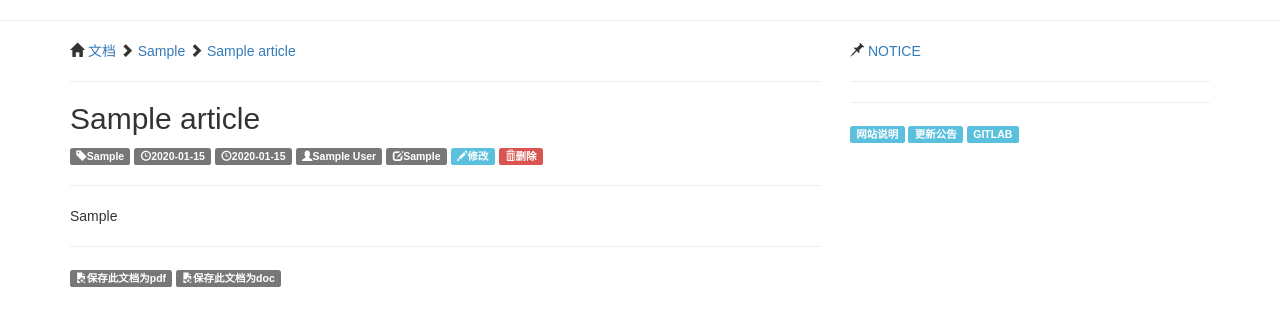
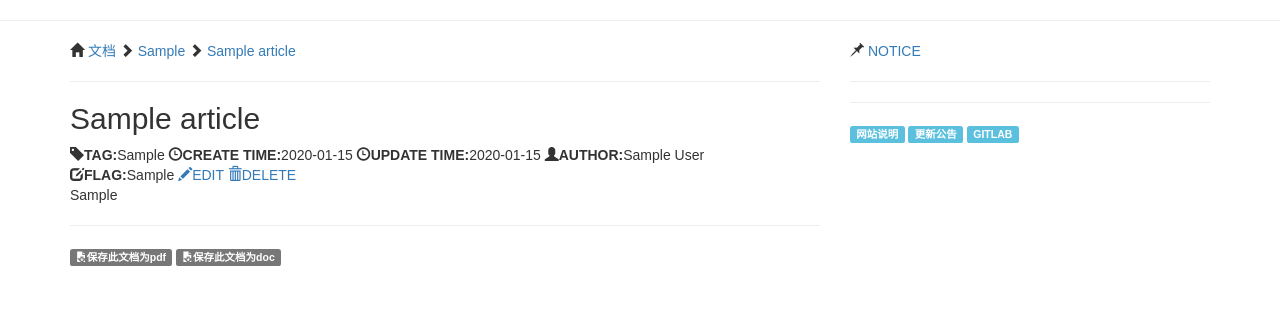
Before and after one commit to fkworld/wenhua_cuc, a Flask app: page /article/website_info in a window 1280 px wide. Shown: the part 104-430 px from the top of the page. Run offline with Flask 2, Linux system fonts and the light colour scheme; a user stored in the database is signed in; tables that the repository leaves empty hold one stand-in row (values such as "Sample post"); some libraries are stand-ins or nearby versions.

Commit message:
初步实现数据库全文搜索功能，还有部分BUG

```diff
--- a/modelsArticle.py
+++ b/modelsArticle.py
@@ -149,7 +149,9 @@ class Article(object):
 
     def search_by_key_word(self, key_word):
         # 根据关键字进行全文搜索，以后再做的功能
-        pass
+        column_list = ['txt_html'] # 目前仅支持在此列内进行全文搜索
+        sql_result = self.sql.search_full_text(self.table_name, column_list, key_word )
+        return self.result_to_object_list(sql_result)
 
     def search_all(self):
         # 搜索全部文章，返回一个object_list
--- a/sql.py
+++ b/sql.py
@@ -162,3 +162,24 @@ class SQL(object):
             return self.cursor.fetchall()
         except:
             print('SEARCH LINE TARGETLY FAILED.')
+
+    def search_full_text(self, table_name, column_list, key_word):
+        # 根据关键字和目标列进行全文搜索
+        # SELECT * FROM table_name WHERE column_list MATCH 'software'
+        cmd_part = ['SELECT']
+        cmd_part.append('*')
+        cmd_part.append('FROM')
+        cmd_part.append(str(table_name))
+        cmd_part.append('WHERE')
+        cmd_part.append(str(column_list.pop(0)))
+        cmd_part.append('LIKE')
+        cmd_part.append('\'%' + str(key_word) + '%\'')
+        step = ' '
+        cmd_search_full_text = step.join(cmd_part)
+        print(cmd_search_full_text)
+        try:
+            self.cursor.execute(cmd_search_full_text)
+            print('SEARCH FULL TEXT SUCESS.')
+            return self.cursor.fetchall()
+        except:
+            print('SEARCH FULL TEXT FAILED.')
--- a/templates/article.html
+++ b/templates/article.html
@@ -13,18 +13,21 @@
 <div id="article_title">
     <h2>{{ article.title }}</h2>
 </div>
-<div id="article_info">
-    <a class="label label-default"><span class="glyphicon glyphicon-tag"></span>{{ article.get_tag_name() }}</a>
-    <a class="label label-default"><span class="glyphicon glyphicon-time"></span>{{ article.get_create_time() }}</a>
-    <a class="label label-default"><span class="glyphicon glyphicon-time"></span>{{ article.get_update_time() }}</a>
-    <a class="label label-default"><span class="glyphicon glyphicon-user"></span>{{ article.author }}</a>
-    {% if current_user.is_authenticated %}
-    <a class="label label-default disabled"><span class="glyphicon glyphicon-edit"></span>{{ article.get_flag_name() }}</a>
-    <a href="{{url_for('views_blueprint.edit_article',article_id=article.id)}}" class="label label-info"><span class="glyphicon glyphicon-pencil"></span>修改</a>
-    <a href="{{url_for('views_blueprint.delete_article',article_id=article.id)}}" class="label label-danger"><span class="glyphicon glyphicon-trash"></span>删除</a>
-    {% endif %}
+<div id="article_info" class="col-sm-12">
+    <div class="row">
+        <span class="glyphicon glyphicon-tag"></span><b>TAG:</b>{{ article.get_tag_name() }}
+        <span class="glyphicon glyphicon-time"></span><b>CREATE TIME:</b>{{ article.get_create_time() }}
+        <span class="glyphicon glyphicon-time"></span><b>UPDATE TIME:</b>{{ article.get_update_time() }}
+        <span class="glyphicon glyphicon-user"></span><b>AUTHOR:</b>{{ article.author }}
+    </div>
+    <div class="row">
+        {% if current_user.is_authenticated %}
+        <span class="glyphicon glyphicon-edit"></span><b>FLAG:</b>{{ article.get_flag_name() }}
+        <a href="{{ url_for('views_blueprint.edit_article',article_id=article.id) }}"><span class="glyphicon glyphicon-pencil"></span>EDIT</a>
+        <a href="{{ url_for('views_blueprint.delete_article',article_id=article.id) }}"><span class="glyphicon glyphicon-trash"></span>DELETE</a>
+        {% endif %}
+    </div>
 </div>
-<hr>
 <div id="article_context">
     {{ article.txt_html | safe }}
 </div>
--- a/templates/article_list.html
+++ b/templates/article_list.html
@@ -2,7 +2,7 @@
 
 {% block page_left_head %}
 <span class="glyphicon glyphicon-home"></span>
-<a href="/">文档</a>
+<a href="/">DOC</a>
 <span class="glyphicon glyphicon-chevron-right"></span>
 <a href="" class="disable">{{ page_title }}</a>
 {% endblock %}
--- a/templates/base.html
+++ b/templates/base.html
@@ -22,12 +22,18 @@
             {% else %}
             <a class="btn btn-danger" href="/login"></a>
             {% endif %}
-            <div class="input-group">
-                <input type="text" class="form-control" placeholder="Search">
-                <span class="input-group-btn">
-                <button class="btn btn-default" type="button"><span class="glyphicon glyphicon-search"></span></button>
-                </span>
-            </div>
+            <form id='search' method="POST">
+                <div class="input-group">
+                    <input id="key_word" type="text" class="form-control" placeholder="Search">
+                    <script>
+                        // 通过script获取写入的参数 by飞哥
+                        var key_word=document.getElementById('key_word').nodeValue
+                    </script>
+                    <span class="input-group-btn">
+                        <a class="btn btn-default" type="submit" href="{{ url_for('views_blueprint.search', key_word=key_word) }}"><span class="glyphicon glyphicon-search"></span></a>
+                    </span>
+                </div>
+            </form>
         </div>
     </form>
 </nav>
@@ -65,7 +71,7 @@
             {% block page_right_footer %}
             <a class="label label-info" href="/article/website_info">网站说明</a>
             <a class="label label-info" href="/article/update_info">更新公告</a>
-            <a class="label label-info" href="http://git.cucplus.com/fengyong/wenhua-cuc">GITLAB</a>
+            <a class="label label-info" href="http://git.cucplus.com/fengyong/wenhua_cuc">GITLAB</a>
             {% endblock %}
         </div>
     </div>
--- a/views.py
+++ b/views.py
@@ -4,7 +4,7 @@ from flask_login import login_user,logout_user,login_required,current_user
 from start import login_manager
 from modelsAdmin import Admin
 from modelsArticle import Article
-from forms import ArticleForm,LoginForm
+from forms import ArticleForm,LoginForm,SearchForm
 
 views_blueprint = Blueprint('views_blueprint', __name__)
 
@@ -108,6 +108,12 @@ def get_article_list_by_tag(article_tag):
     article_list = article.search_by_tag(article_tag)
     return render_template('article_list.html', article_list=article_list, page_title=article_tag)
 
+@views_blueprint.route('/search/<key_word>', methods=['GET','POST'])
+def search(key_word):
+    article = Article()
+    article_list = article.search_by_key_word(key_word)
+    return render_template('article_list.html', article_list=article_list, page_title='SEARCH:'+key_word)
+
 @views_blueprint.route('/_test',methods=['GET','POST'])
 def _test():
     return render_template('bootstrap.html')
```
Also changed, not shown: devtest.py (+8 -2 lines), forms.py (+12 -0 lines).
